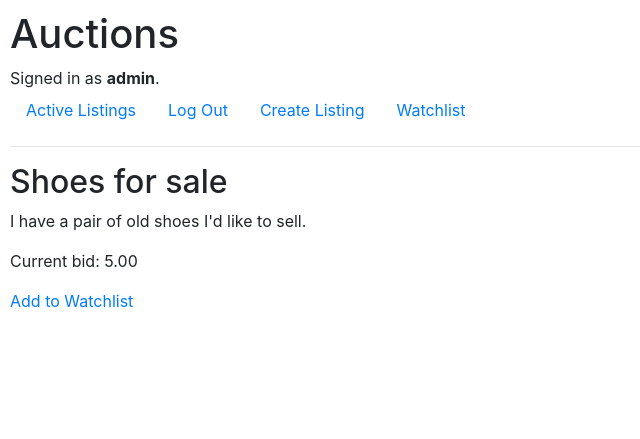
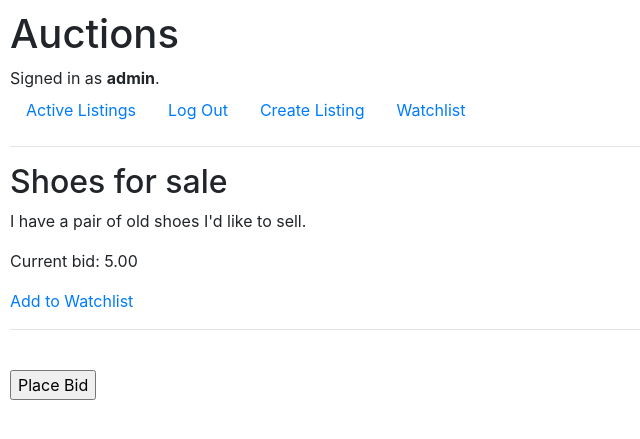
Before and after one commit to softdeveloper23/ebay-django, a Django app: page /listing/1 in a window 1280 px wide. Shown: the top 439 px of the page, without its empty margins (0-640 px from the left). Run offline with Django 3.2, Linux system fonts and the light colour scheme; a user stored in the database is signed in; data comes from the database, SQL or seed files in the repository; both versions use the stored data as it was after the commit; some libraries are stand-ins or nearby versions.

Commit message:
Added the ability to place a bid

```diff
--- a/auctions/models.py
+++ b/auctions/models.py
@@ -42,3 +42,8 @@ class Watchlist(models.Model):
 
     def __str__(self):
         return f"{self.user.username}'s watchlist"
+
+class Bid(models.Model):
+    bid_amount = models.DecimalField(max_digits=10, decimal_places=2)
+    user = models.ForeignKey(User, on_delete=models.CASCADE)
+    listing = models.ForeignKey(Listing, on_delete=models.CASCADE, related_name='bids')
--- a/auctions/templates/auctions/listing-detail.html
+++ b/auctions/templates/auctions/listing-detail.html
@@ -15,5 +15,18 @@
             <a href="{% url 'add-to-watchlist' listing.id %}">Add to Watchlist</a>
         {% endif %}
     {% endif %}
+    <hr>
+    <br>
+    {% if user.is_authenticated %}
+        <form action="{% url 'place-bid' listing.id %}" method="post">
+            {% csrf_token %}
+            {{ form }}
+            <input type="submit" value="Place Bid">
+        </form>
+    {% endif %}
+
+    {% if error_message %}
+        <p><strong>{{ error_message }}</strong></p>
+    {% endif %}
 
 {% endblock %}
--- a/auctions/urls.py
+++ b/auctions/urls.py
@@ -12,4 +12,5 @@ urlpatterns = [
     path("add-to-watchlist/<int:listing_id>", views.add_to_watchlist, name="add-to-watchlist"),
     path("remove-from-watchlist/<int:listing_id>", views.remove_from_watchlist, name="remove-from-watchlist"),
     path("watchlist", views.watchlist, name="watchlist"),
+    path("place-bid/<int:listing_id>", views.place_bid, name="place-bid"),
 ]
--- a/auctions/views.py
+++ b/auctions/views.py
@@ -3,7 +3,7 @@ from django.db import IntegrityError
 from django.http import HttpResponse, HttpResponseRedirect
 from django.shortcuts import render, redirect, get_object_or_404
 from django.urls import reverse
-from .forms import ListingForm
+from .forms import ListingForm, BidForm
 from django.contrib.auth.decorators import login_required
 
 from .models import User, Listing, Bid, Comment, Watchlist
@@ -109,3 +109,22 @@ def remove_from_watchlist(request, listing_id):
 def watchlist(request):
     user_watchlist = Watchlist.objects.filter(user=request.user)
     return render(request, 'auctions/watchlist.html', {'watchlist': user_watchlist})
+
+# Place a bid on a listing
+@login_required
+def place_bid(request, listing_id):
+    listing = get_object_or_404(Listing, pk=listing_id)
+    if request.method == 'POST':
+        form = BidForm(request.POST)
+        if form.is_valid():
+            new_bid = form.save(commit=False)
+            new_bid.user = request.user
+            new_bid.listing = listing
+            if new_bid.bid_amount >= listing.starting_bid and (not listing.bids.all() or new_bid.bid_amount > listing.bids.all().order_by('-bid_amount').first().bid_amount):
+                new_bid.save()
+                return HttpResponseRedirect(reverse('listing', args=(listing_id,)))
+            else:
+                return render(request, 'auctions/listing-detail.html', {'listing': listing, 'error_message': 'Your bid must be at least as large as the starting bid and must be greater than any other bids.'})
+    else:
+        form = BidForm()
+    return render(request, 'auctions/listing-detail.html', {'listing': listing, 'form': form})
```
Also changed, not shown: auctions/forms.py (+6 -1 lines), auctions/migrations/0004_alter_bid_listing.py (added), db.sqlite3.
